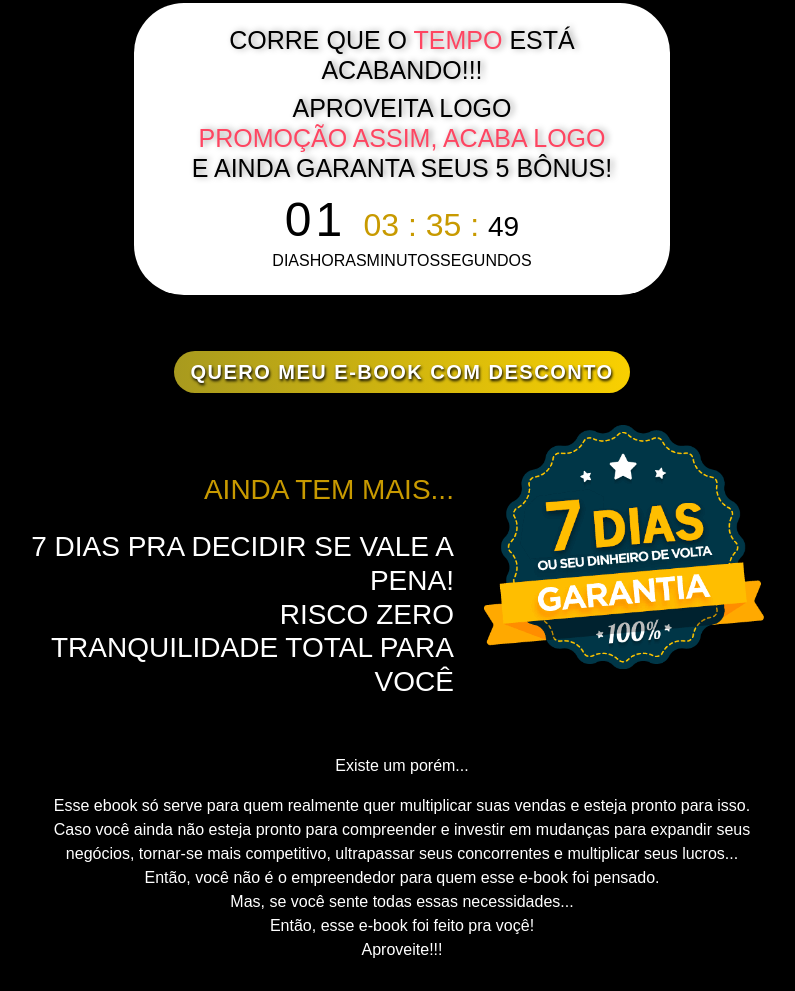
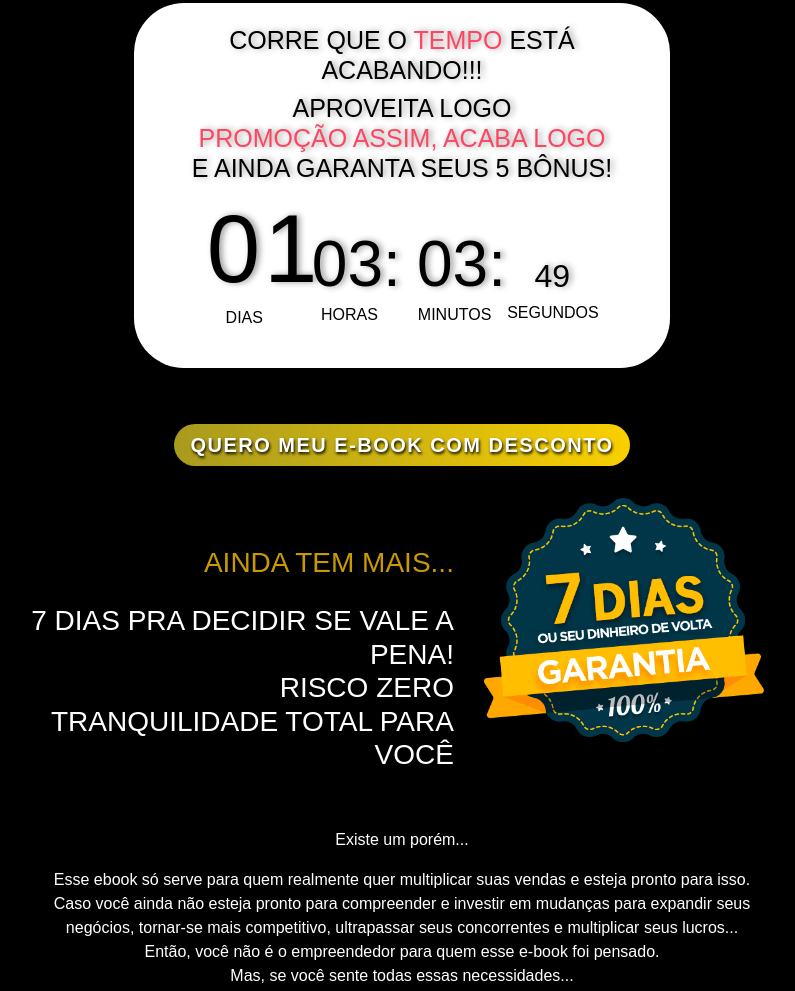
Before and after one commit to PequiSolucoes/guiainstagra.midiaclub.app, a plain HTML site: page index.html in a window 1280 px wide. Shown: the part 7836-8827 px from the top of the page, without its empty margins (238-1033 px from the left). Drawn offline with nearby package versions, Linux system fonts and the light colour scheme.

Commit message:
Cronometro
Atualização do estilo do cronometro na página

```diff
--- a/index.html
+++ b/index.html
@@ -190,11 +190,24 @@
                 <h4>CORRE QUE O <span>TEMPO</span> ESTÁ ACABANDO!!!</h4>
                 <h4>Aproveita logo<br><span>PROMOÇÃO assim, acaba logo</span><br>E ainda GARANTA SEUS 5 BÔNUS!</h4>
 
-                <h1 class="days">01 </h1>
-                <h2 class="hours">03 : </h2>
-                <h2 class="minutes">35 : </h2>
-                <h3 class="seconds">49</h3>
-                <p><br>dias</p><p>horas</p><p>minutos</p><p>segundos</p>
+                <div class="row col-md-11 mx-auto">
+                    <div class="col-md-3">
+                        <h1 class="days">01 </h1>
+                        <p>dias</p>
+                    </div>
+                    <div class="col-md-3 cro1">
+                        <h2 class="hours">03:</h2>
+                        <p>horas</p>
+                    </div>
+                    <div class="col-md-3 cro1">
+                        <h2 class="hours">03:</h2>
+                        <p>minutos</p>
+                    </div>
+                    <div class="col-md-3 cro2">
+                        <h3 class="seconds">49</h3>
+                        <p>segundos</p>
+                    </div>
+                </div>
 
             </div>
             <div class="col-md-8 mx-auto sec21">
--- a/style.css
+++ b/style.css
@@ -365,9 +365,27 @@ div.sec20 {
 
 div.sec20 h1,
 div.sec20 h2,
-div.sec20 h3,
-div.sec20 p {
-    display: unset
+div.sec20 h3 {
+    display: unset;
+    text-shadow: 3px 0px 6px rgba(0, 0, 0, 0.4);
+}
+
+div.sec20 h1 {
+    font-size: 6rem;
+    /* margin-top: 1rem;
+    margin-right: 1rem; */
+}
+
+div.sec20 h2 {
+    font-size: 4rem;
+    color: #000!important;
+}
+
+div.sec20 h3 {
+    font-family: 'Anton', sans-serif;
+    font-size: 2rem;
+    font-weight: 500;
+    line-height: 50px;
 }
 
 div.sec20 h4 {
@@ -378,8 +396,35 @@ div.sec20 h4 {
 }
 
 div.sec20 p {
+    /* display: unset; */
     text-transform: uppercase;
 }
+
+.cro1 {
+    margin-top: 35px;
+}
+
+.cro2 {
+    margin-top: 60px;
+    padding-left: 0;
+}
+
+/* div.sec20 p.p1 {
+    text-align: left;
+}
+
+div.sec20 p.p2 {
+    padding-left: 175px;
+}
+
+div.sec20 p.p3 {
+    padding-left: 20px;
+}
+
+div.sec20 p.p4 {
+    text-align: right;
+    padding-left: 60px;
+} */
 
 div.sec22,
 div.sec24 {
```
